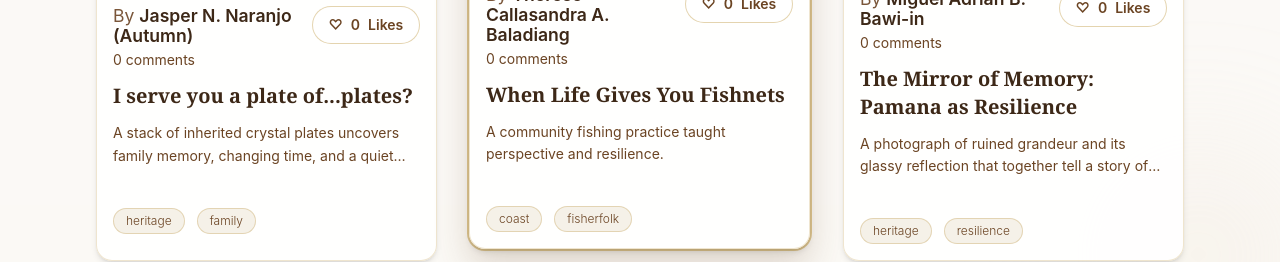
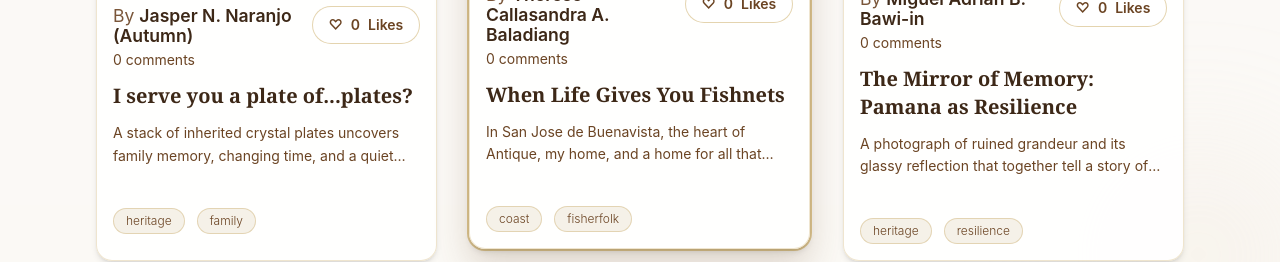
Before and after one commit to JAMES-ANDROW/PAMANA-blogsite, a Next.js app: page / in a window 1280 px wide. Shown: the part 1320-1582 px from the top of the page. Built offline with nearby package versions, Linux system fonts and the light colour scheme; no server answers; the database is empty.

Commit message:
Update posts.ts

```diff
--- a/src/data/posts.ts
+++ b/src/data/posts.ts
@@ -6,7 +6,7 @@ export const blogPosts: BlogPost[] = [
     slug: 'when-life-gives-you-fishnets',
     title: 'When Life Gives You Fishnets',
     excerpt:
-      'A community fishing practice taught perspective and resilience.',
+      'In San Jose de Buenavista, the heart of Antique, my home, and a home for all that comes.',
     date: '2026-04-27',
     author: 'Therese Callasandra A. Baladiang',
     likes: 184,
```
